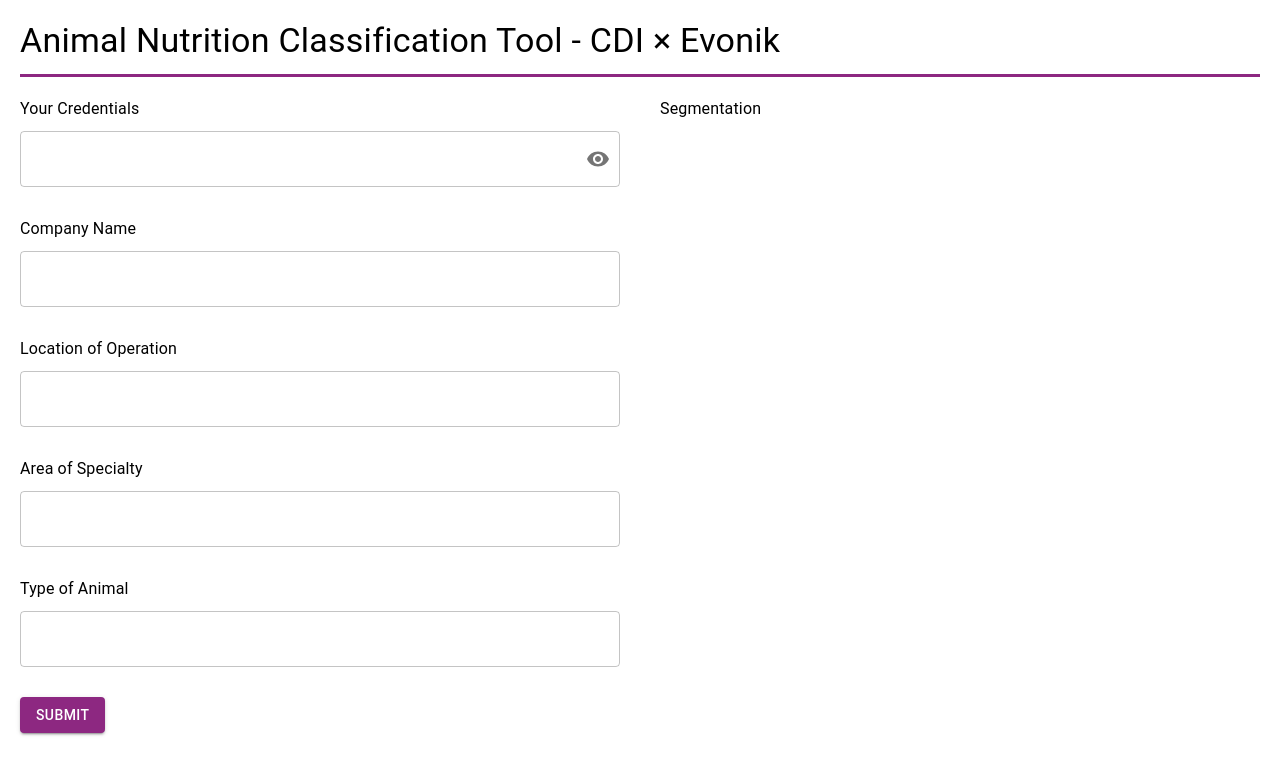
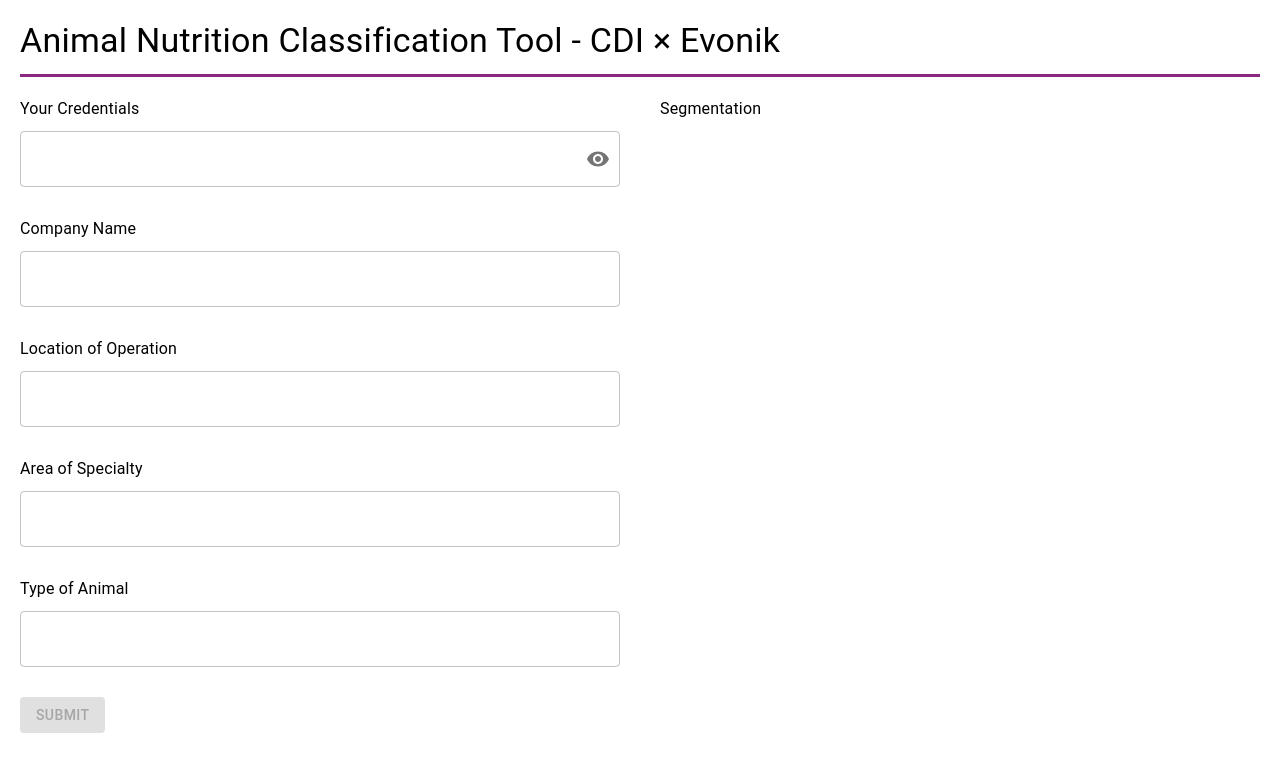
Before and after one commit to nutrition-insight-pro/nutrition-insight-pro.github.io, a React (Create React App) app: page / in a window 1280 px wide. Shown: the top 774 px of the page. Built offline with nearby package versions, Linux system fonts and the light colour scheme.

Commit message:
API request to chatgpt

```diff
--- a/package.json
+++ b/package.json
@@ -15,6 +15,7 @@
     "@types/node": "^16.18.98",
     "@types/react": "^18.3.3",
     "@types/react-dom": "^18.3.0",
+    "axios": "^1.7.2",
     "react": "^18.3.1",
     "react-dom": "^18.3.1",
     "react-scripts": "5.0.1",
@@ -48,6 +49,7 @@
     ]
   },
   "devDependencies": {
+    "@types/react-typing-effect": "^2.0.7",
     "gh-pages": "^6.1.1"
   }
 }
--- a/src/App.tsx
+++ b/src/App.tsx
@@ -1,25 +1,43 @@
 import { useState } from 'react';
 import './App.css';
-import { Button, Divider, Grid, Typography, useMediaQuery, useTheme } from '@mui/material';
+import { Button, Chip, Divider, Grid, Typography, useMediaQuery, useTheme } from '@mui/material';
 import { CustomCredentials, CustomQuestion } from './components';
+import ReactTypingEffect from 'react-typing-effect';
+import apiService from './chatGPTApi';
 
 function App() {
   const theme = useTheme();
   const isMobile = useMediaQuery(theme.breakpoints.down('sm'));
 
-  const [password, setPassword] = useState<string>('');
+  const [apiKey, setApiKey] = useState<string>('');
 
   const [companyName, setCompanyName] = useState<string>('');
   const [locationOfOperation, setLocationOfOperation] = useState<string>('');
   const [areaOfSpeciality, setAreaOfSpeciality] = useState<string>('');
   const [typeOfAnimal, setTypeOfAnimal] = useState<string>('');
 
+  const [buttonDisabled, setButtonDisabled] = useState<boolean>(false);
+  const [response, setResponse] = useState<string>('');
+
   const handleButtonClick = () => {
-    console.log('Password:', password);
+    console.log('Password:', apiKey);
     console.log('Company Name:', companyName)
     console.log('Location of Operation:', locationOfOperation)
     console.log('Area of Specialty:', areaOfSpeciality)
     console.log('Type of Animal:', typeOfAnimal)
+    console.log(response)
+  };
+
+  const handleSubmit = async () => {
+    try {
+      setButtonDisabled(true);
+      const result = await apiService.callChatGPT(apiKey, companyName);
+      setButtonDisabled(false);
+      setResponse(result.choices[0].message.content);
+    } catch (error) {
+      console.error('Error fetching response from ChatGPT:', error);
+      setResponse('An error occurred while fetching the response.');
+    }
   };
 
   return (
@@ -44,7 +62,7 @@
         <Grid container style={{ marginTop: 20 }}>
           <Grid item xs={12} md={6} style={{ paddingRight: isMobile? 0 : 20 }}>
 
-            <CustomCredentials text='Your Credentials' credentials={password} setCredentials={setPassword} />
+            <CustomCredentials text='Your Credentials' credentials={apiKey} setCredentials={setApiKey} />
 
             <CustomQuestion text='Company Name' value={companyName} setValue={setCompanyName} />
             <CustomQuestion text='Location of Operation' value={locationOfOperation} setValue={setLocationOfOperation} />
@@ -52,7 +70,12 @@
             <CustomQuestion text='Type of Animal' value={typeOfAnimal} setValue={setTypeOfAnimal} />
 
             <Grid item xs={12} md={6} sx={{ display: 'flex', justifyContent: 'flex-start' }}>
-              <Button variant="contained" sx={{ backgroundColor: '#8D2881', '&:hover': { backgroundColor: '#732063' } }} onClick={handleButtonClick}>
+              <Button
+                variant="contained"
+                disabled={apiKey === '' || companyName === '' || buttonDisabled}
+                onClick={handleSubmit}
+                sx={{ backgroundColor: '#8D2881', '&:hover': { backgroundColor: '#732063' } }}
+              >
                 Submit
               </Button>
             </Grid>
@@ -62,6 +85,15 @@
             <Typography align='left'>
               Segmentation
             </Typography>
+
+            {/* <Chip label="Chip Filled" sx={{ margin: '10px 0px 30px 0px' }}/>
+
+            <Chip label="Chip Outlined" sx={{ margin: '10px 0px 30px 0px' }} variant="outlined" /> */}
+
+            <Typography align='left' sx={{ margin: '10px 0px 30px 0px' }}>
+              {response}
+            </Typography>
+
           </Grid>
         </Grid>
     </div>
--- /dev/null
+++ b/src/chatGPTApi.tsx
@@ -0,0 +1,40 @@
+import axios from "axios";
+
+const apiService = {
+  async callChatGPT(apiKey: string, prompt: string) {
+    console.log(apiKey);
+    const url = 'https://api.openai.com/v1/chat/completions';
+    const headers = {
+      'Content-Type': 'application/json',
+      'Authorization': `Bearer ${apiKey}`,
+    };
+
+    const data = {
+      "model": "gpt-4o",
+      "messages": [
+          {
+              "role": "user",
+              "content": `${prompt}`
+          },
+      ],
+      "temperature": 1,
+      "top_p": 1,
+      "n": 1,
+      "stream": false,
+      "max_tokens": 250,
+      "presence_penalty": 0,
+      "frequency_penalty": 0
+  };
+
+    try {
+      const response = await axios.post(url, data, { headers: headers });
+      console.log(response.data.choices);
+      return response.data;
+    } catch (error) {
+      console.error('Error calling ChatGPT API:', error);
+      throw error;
+    }
+  },
+};
+
+export default apiService;
```
Also changed, not shown: 1 other file (tests, documents, lock files or other folders).
